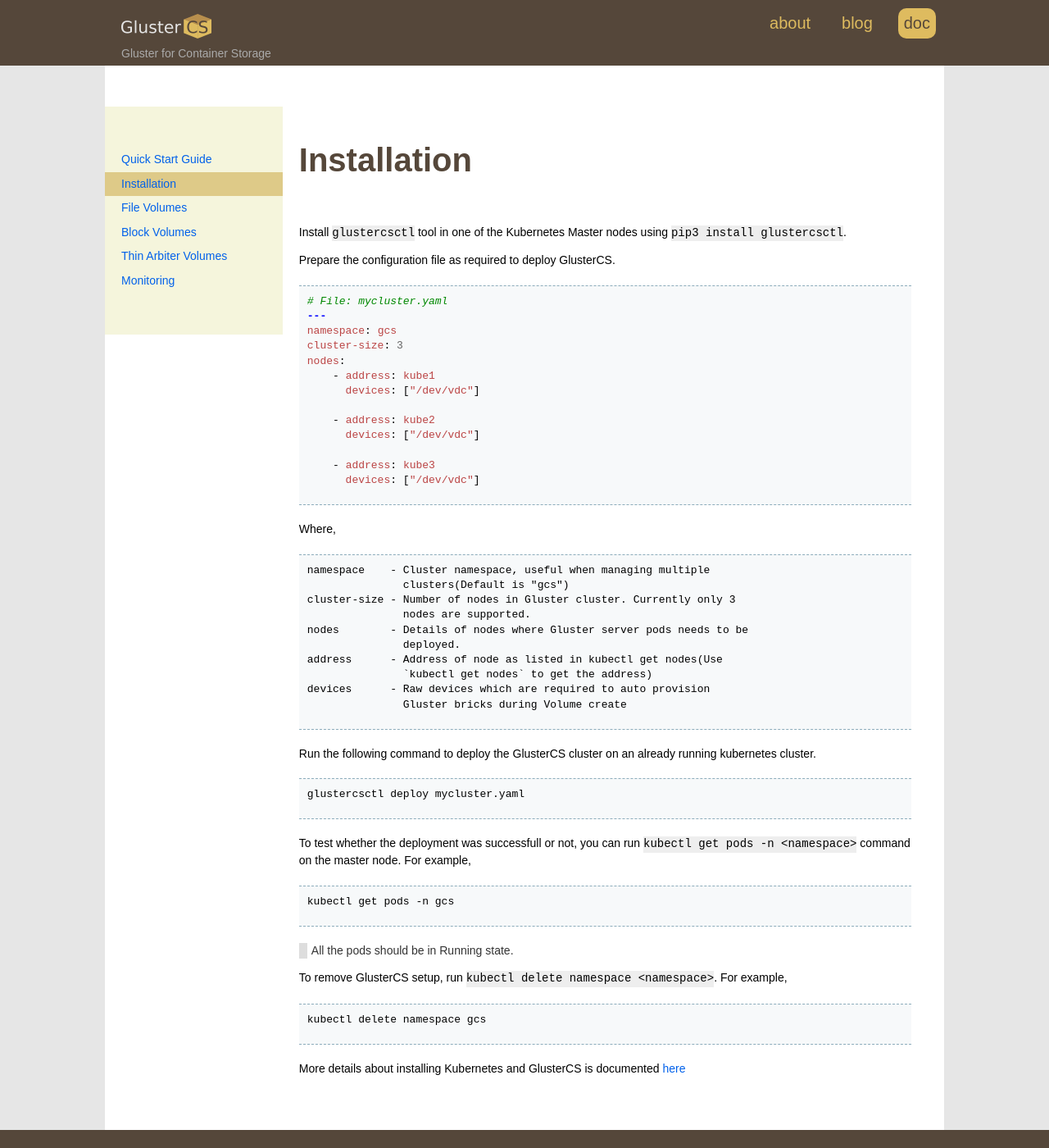
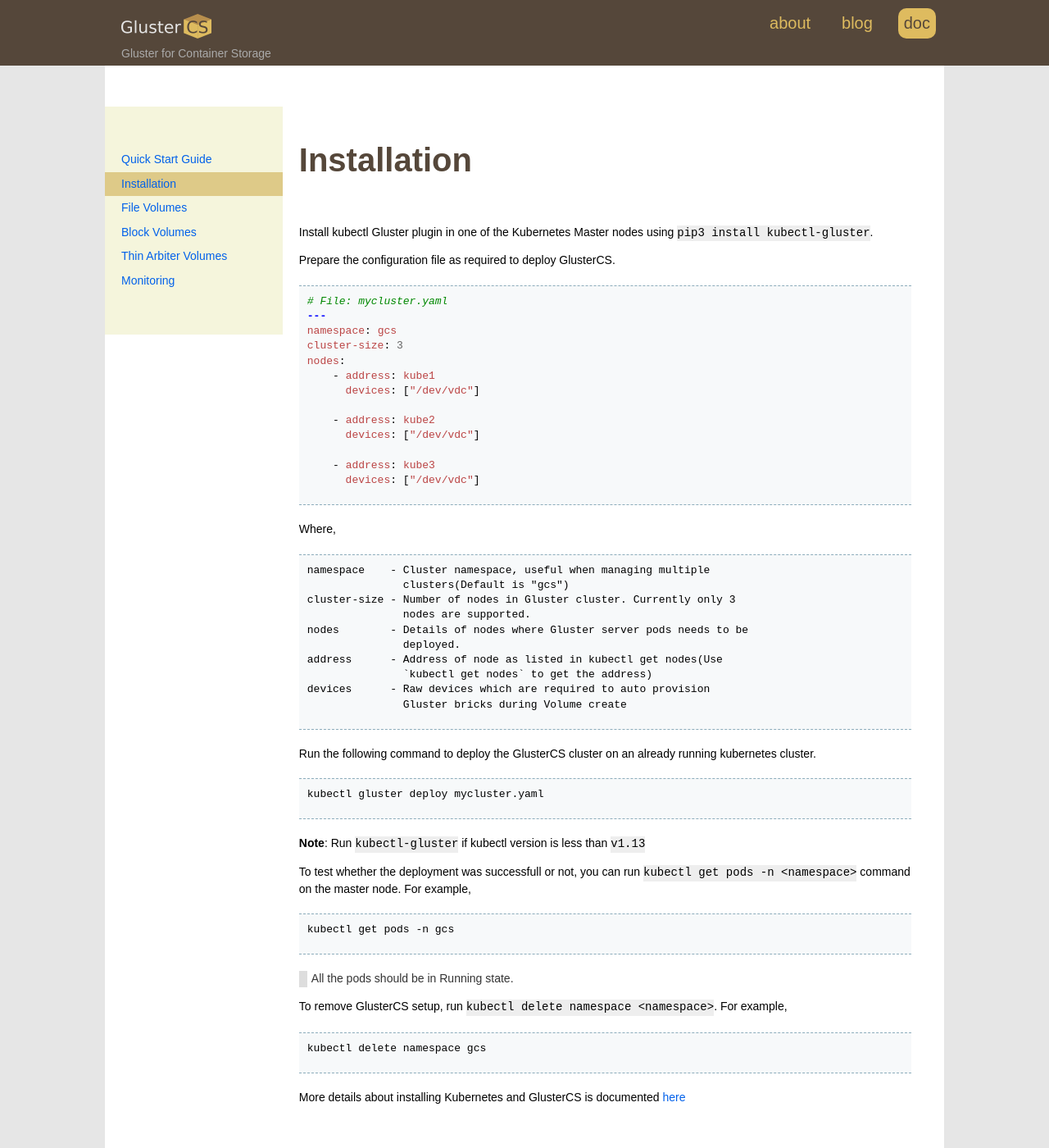
Before and after one commit to gluster/gcs, a Jekyll site: the page built from doc/installation.md, in a window 1280 px wide and 1400 px high. Shown: the whole window at 82% size. Built offline with Jekyll 4.4.1, drawn with Linux system fonts in a browser that asks for light colours.

Commit message:
Changed `glustercsctl` tool as kubectl plugin
kubectl plugins are supported from `v1.13`
https://kubernetes.io/docs/tasks/extend-kubectl/kubectl-plugins/

Converted `glustercsctl` tool into kubectl plugin. Updated the doc pages
for the same.

Signed-off-by: Aravinda VK <avishwan@redhat.com>

````diff
--- a/doc/installation.md
+++ b/doc/installation.md
@@ -4,8 +4,8 @@ layout: doc
 order: 2
 ---
 
-Install `glustercsctl` tool in one of the Kubernetes Master nodes
-using `pip3 install glustercsctl`.
+Install kubectl Gluster plugin in one of the Kubernetes Master nodes
+using `pip3 install kubectl-gluster`.
 
 Prepare the configuration file as required to deploy GlusterCS.
 
@@ -44,8 +44,10 @@ Run the following command to deploy the GlusterCS cluster on an already
 running kubernetes cluster.
 
 ```
-glustercsctl deploy mycluster.yaml
+kubectl gluster deploy mycluster.yaml
 ```
+
+**Note**: Run `kubectl-gluster` if kubectl version is less than `v1.13`
 
 To test whether the deployment was successfull or not, you can run
 `kubectl get pods -n <namespace>` command on the master node. For
````
Also changed, not shown: doc/quick-start-guide.md (+5 -3 lines), pages/005-ease-of-use.md (+1 -1 lines).
